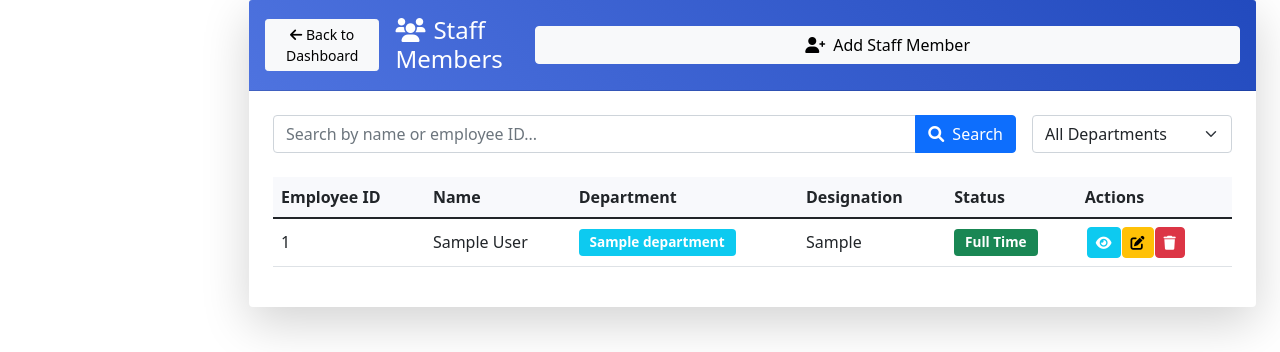
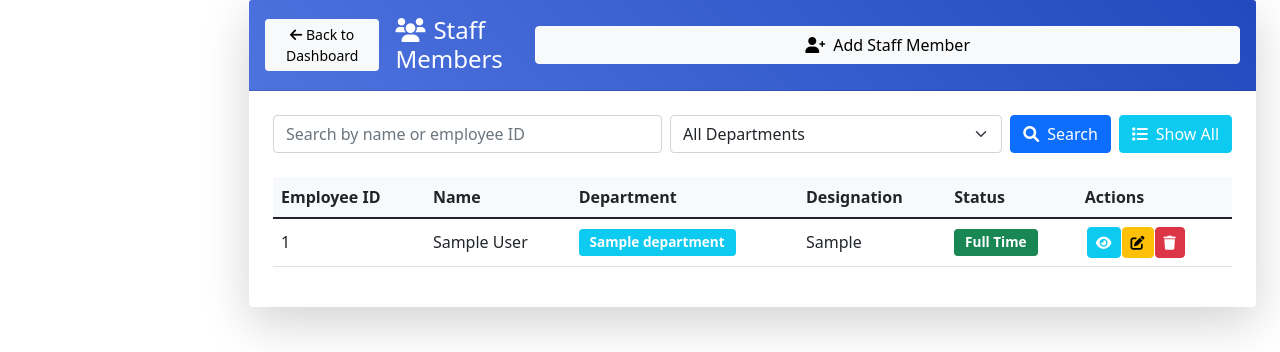
Before and after one commit to mushfiq1998/library-management-system-with-django-psql, a Django app: page /staff/members/ in a window 1280 px wide. Shown: the part 112-464 px from the top of the page. Run offline with Django 4.2, Linux system fonts and the light colour scheme; a user stored in the database is signed in; tables that the repository leaves empty hold one stand-in row (values such as "Sample post").

Commit message:
Update staff list page in staff management

```diff
--- a/staff_management/templates/staff_management/staff_member_list.html
+++ b/staff_management/templates/staff_management/staff_member_list.html
@@ -29,23 +29,18 @@
         {% endif %}
 
         <!-- Search and Filter Form -->
-        <div class="row g-3 mb-4">
+        <div class="row mb-4">
             <div class="col-12">
-                <form method="get" class="d-flex flex-column flex-md-row gap-3">
+                <form method="get" class="d-flex flex-wrap gap-2">
                     <div class="flex-grow-1">
-                        <div class="input-group">
                         <input type="text"
                                name="search"
                                class="form-control"
-                                   placeholder="Search by name or employee ID..."
+                               placeholder="Search by name or employee ID"
                                value="{{ search_query }}">
-                            <button class="btn btn-primary" type="submit">
-                                <i class="fas fa-search"></i><span class="d-none d-md-inline ms-2">Search</span>
-                            </button>
                     </div>
-                    </div>
-                    <div class="flex-shrink-0">
-                        <select name="department" class="form-select" onchange="this.form.submit()">
+                    <div class="flex-grow-1">
+                        <select name="department" class="form-select">
                             <option value="">All Departments</option>
                             {% for dept in departments %}
                             <option value="{{ dept.id }}" {% if selected_department == dept.id|stringformat:"s" %}selected{% endif %}>
@@ -53,6 +48,19 @@
                             </option>
                             {% endfor %}
                         </select>
+                    </div>
+                    <div class="d-flex gap-2">
+                        <button type="submit" class="btn btn-primary">
+                            <i class="fas fa-search me-2"></i>Search
+                        </button>
+                        {% if request.GET.search or request.GET.department %}
+                        <a href="{% url 'staff:staff_member_list' %}" class="btn btn-secondary">
+                            <i class="fas fa-times me-2"></i>Clear
+                        </a>
+                        {% endif %}
+                        <a href="{% url 'staff:staff_member_list' %}?show_all=true" class="btn btn-info text-white">
+                            <i class="fas fa-list me-2"></i>Show All
+                        </a>
                     </div>
                 </form>
             </div>
@@ -120,12 +128,12 @@
                 </table>
             </div>
         {% else %}
-            <div class="text-center py-5">
-                <i class="fas fa-users fa-3x text-muted mb-3"></i>
-                <p class="lead text-muted">No staff members found.</p>
-                <a href="{% url 'staff:staff_member_create' %}" class="btn btn-primary">
-                    <i class="fas fa-user-plus me-2"></i>Add Staff Member
-                </a>
+            <div class="alert alert-info">
+                {% if search_query or selected_department %}
+                    No staff members found matching your search criteria.
+                {% else %}
+                    No staff members found.
+                {% endif %}
             </div>
         {% endif %}
     </div>
--- a/staff_management/views.py
+++ b/staff_management/views.py
@@ -88,24 +88,36 @@ def department_delete(request, pk):
 def staff_member_list(request):
     query = request.GET.get('search', '')
     department = request.GET.get('department', '')
+    show_all = request.GET.get('show_all', False)
 
-    staff_members = StaffMember.objects.all()
+    if show_all:
+        staff_members = StaffMember.objects.all()
+    else:
+        staff_members = StaffMember.objects.all()
+        if query:
+            # Split the search query into words to search first and last name separately
+            search_terms = query.split()
+            name_query = Q()
 
-    if query:
-        staff_members = staff_members.filter(
-            Q(user__first_name__icontains=query) |
-            Q(user__last_name__icontains=query) |
-            Q(employee_id__icontains=query)
-        )
+            # Add employee ID search
+            name_query |= Q(employee_id__icontains=query)
 
-    if department:
-        staff_members = staff_members.filter(department_id=department)
+            # Search in both first and last name for each term
+            for term in search_terms:
+                name_query |= Q(user__first_name__icontains=term)
+                name_query |= Q(user__last_name__icontains=term)
+
+            staff_members = staff_members.filter(name_query)
+
+        if department:
+            staff_members = staff_members.filter(department_id=department)
 
     context = {
-        'staff_members': staff_members,
+        'staff_members': staff_members.order_by('user__first_name', 'user__last_name'),
         'departments': Department.objects.all(),
         'search_query': query,
-        'selected_department': department
+        'selected_department': department,
+        'show_all': show_all
     }
     return render(request, 'staff_management/staff_member_list.html', context)
 
```
Lines whose indentation alone changed are shown as unchanged.
